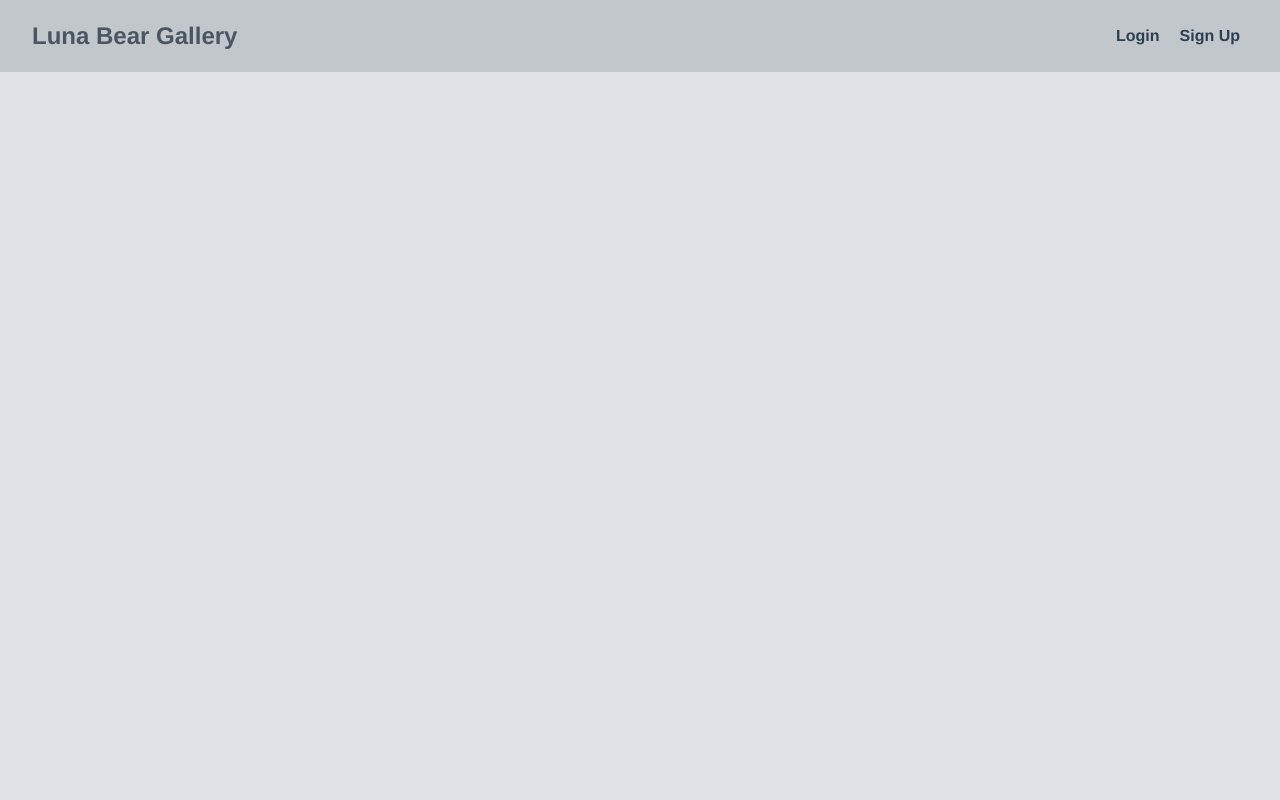
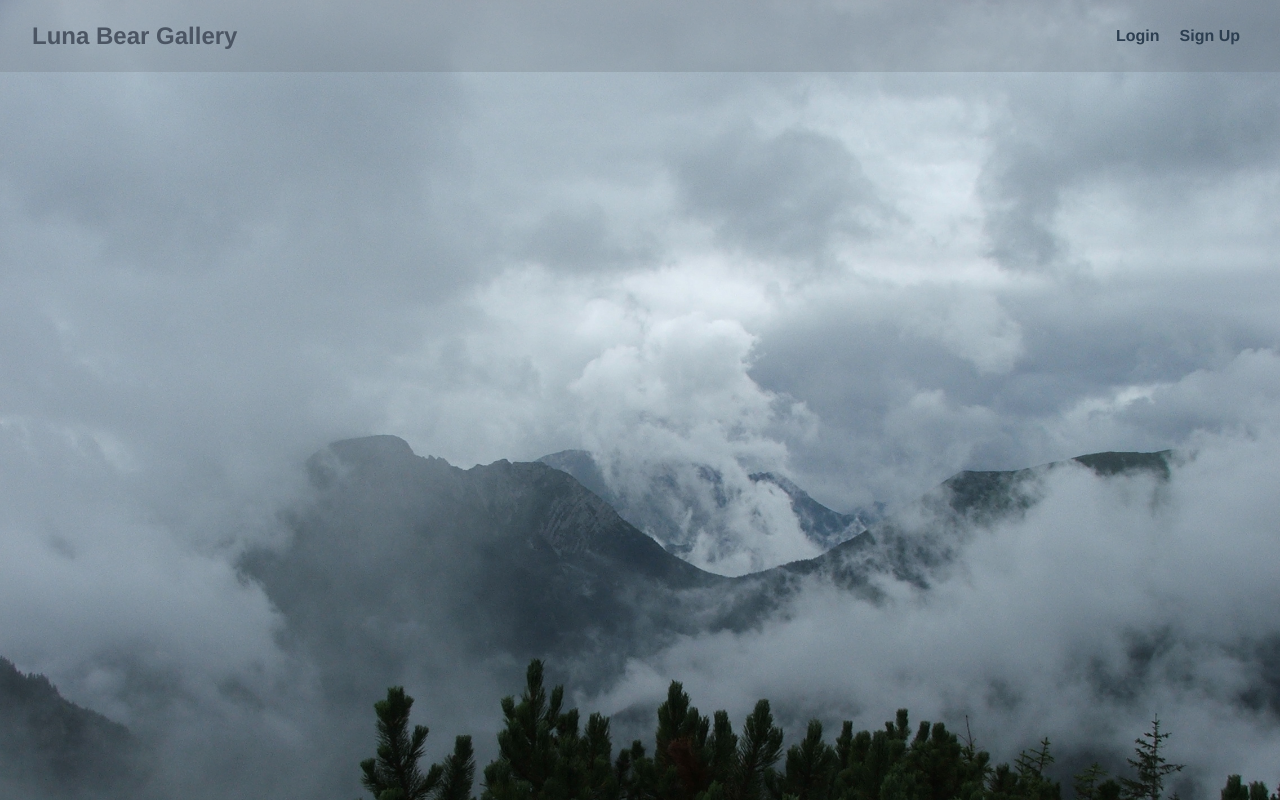
Before and after one commit to harry-fakir/luna-bear, a Vue app: page / in a window 1280 px wide. Built offline with nearby package versions, Linux system fonts and the light colour scheme; what vue-toasted would draw is missing.

Commit message:
landing page

```diff
--- a/src/App.vue
+++ b/src/App.vue
@@ -96,6 +96,7 @@ export default {
   @apply min-h-screen;
   background-color: #dee2e6;
 }
+#app.landing,
 #app.login,
 #app.signup {
   background-image: url("./assets/css/images/mountains-1562932.jpg");
```
